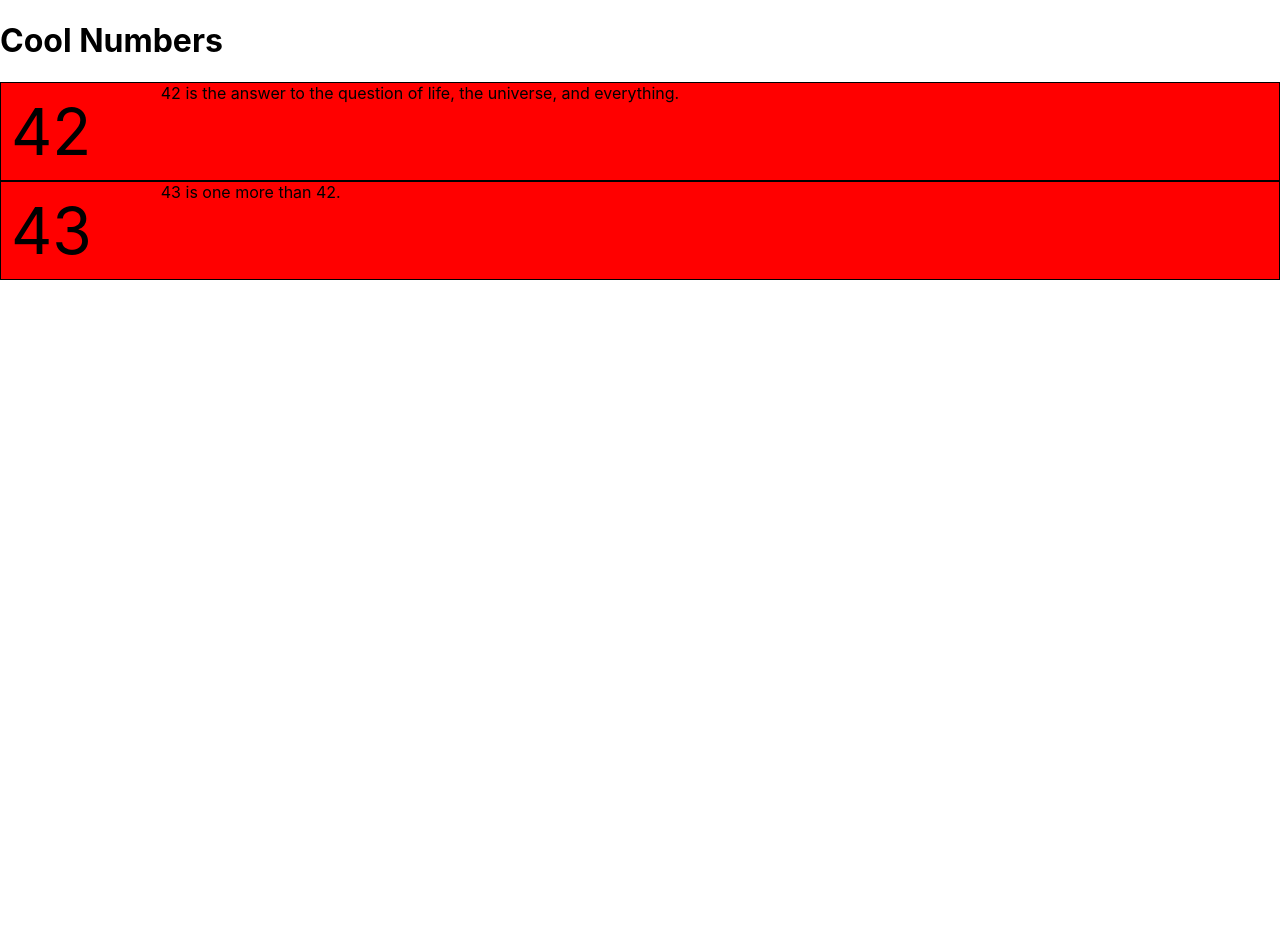
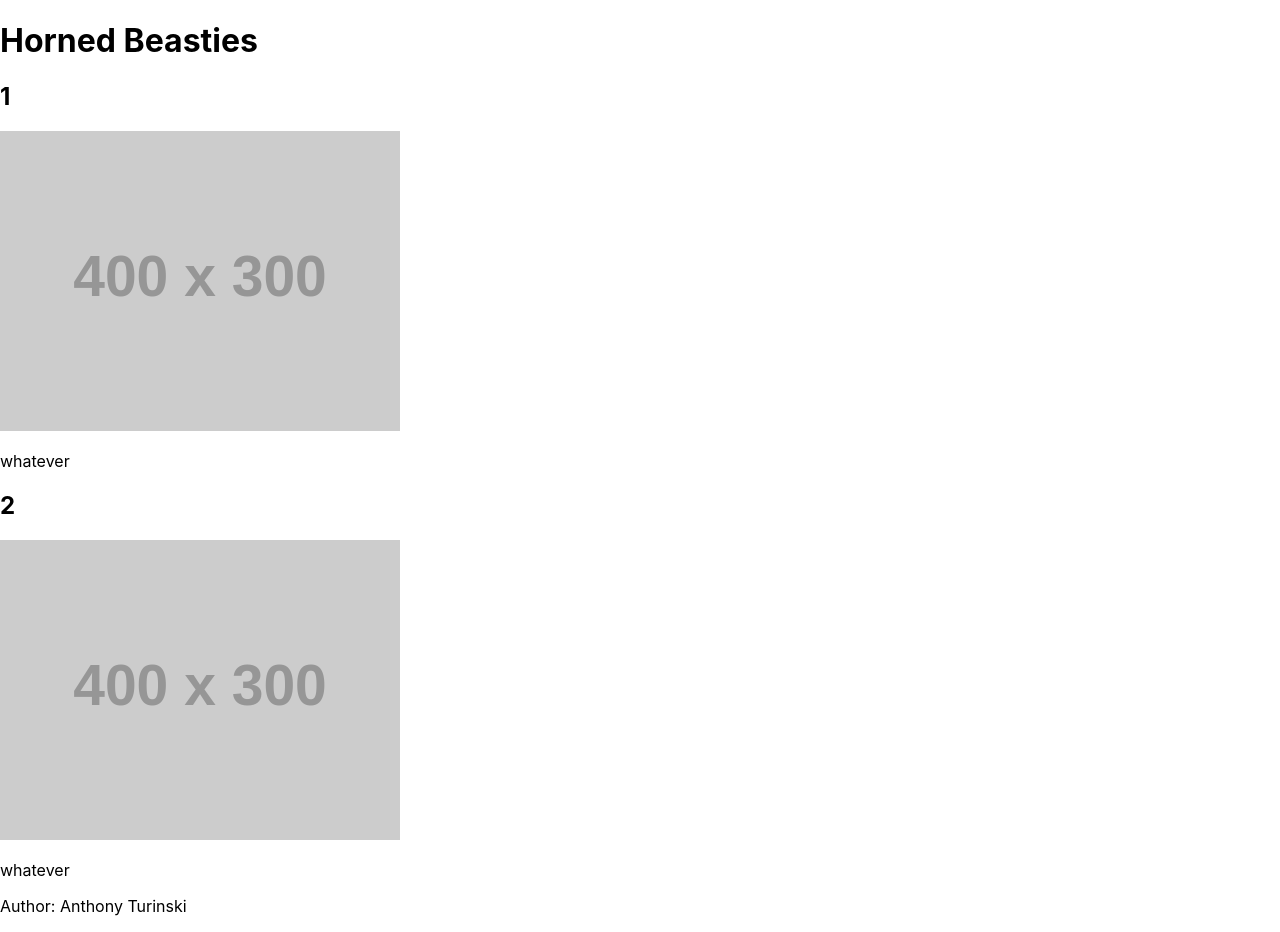
Before and after one commit to Terransky/horned-animals, a React (Create React App) app: page / in a window 1280 px wide. Before the commit the page ends 800 px from the top, so only its background shows below. Built offline with nearby package versions, Linux system fonts and the light colour scheme.

Commit message:
finished thanks to class demo, it's a lot to take in

```diff
--- a/src/App.js
+++ b/src/App.js
@@ -3,6 +3,8 @@ import React from 'react';
 
 import CoolNumber from './CoolNumber.js';
 import Header from './Header.js';
+import Main from './Main.js';
+import Footer from './Footer.js';
 
 class App extends React.Component {
   render() {
@@ -11,10 +13,17 @@ class App extends React.Component {
         <header>
           <Header />
         </header>
-        <CoolNumber number="42" description="42 is the answer to the question of life, the universe, and everything." />
-        <CoolNumber number="43" description="43 is one more than 42." />
+
+        <main>
+          <Main />
+        </main>
+
+        <footer>
+          <Footer />
+        </footer>
       </div>
-      );
+
+    );
   }
 }
 
--- /dev/null
+++ b/src/Footer.js
@@ -0,0 +1,9 @@
+import React from 'react';
+
+class Footer extends React.Component {
+  render() {
+    return (<p>Author: Anthony Turinski</p>);
+  }
+}
+
+export default Footer;
--- a/src/Header.js
+++ b/src/Header.js
@@ -2,7 +2,7 @@ import React from 'react';
 
 class Header extends React.Component {
   render() {
-    return (<h1>Cool Numbers</h1>);
+    return (<h1>Horned Beasties</h1>);
   }
 }
 
--- /dev/null
+++ b/src/HornedBeasts.js
@@ -0,0 +1,17 @@
+import React from 'react';
+import './HornedBeasts.css';
+
+
+class HornedBeasts extends React.Component {
+  render() {
+    return (
+      <div>
+        <h2>{this.props.name}</h2>
+        <img title={this.props.name} alt={this.props.name + ' image'} src={this.props.imgUrl}></img>
+        <p>{this.props.description}</p>
+      </div>
+    );
+  }
+}
+
+export default HornedBeasts;
--- /dev/null
+++ b/src/Main.js
@@ -0,0 +1,22 @@
+// The Main component needs to render at least two copies of a component called HornedBeasts.
+
+// The Main component needs to pass title, imageUrl, and description into each HornedBeast component. For the purpose of today’s lab, you can pass whatever title, url and description that you want into each HornedBeast commponent.
+
+// The HornedBeast component needs to contain an <h2> that displays the title of the animal, an <img> element with src, alt and title attributes, and a <p> that displays the description.
+
+import React from 'react';
+import HornedBeasts from './HornedBeasts';
+import './Main.css';
+
+class Main extends React.Component {
+  render() {
+    return (
+    <main>
+      <HornedBeasts name='1' title='whatever' imgUrl='https://placehold.it/400x300/444' description='whatever' />
+      <HornedBeasts name='2' title='whatever' imgUrl='https://placehold.it/400x300/444' description='whatever' />
+    </main>
+    );
+  }
+}
+
+export default Main;
```
Also changed, not shown: src/CoolNumber.js (+4 -4 lines), .eslintrc.json, src/HornedBeasts.css (added), src/Main.css (added).
